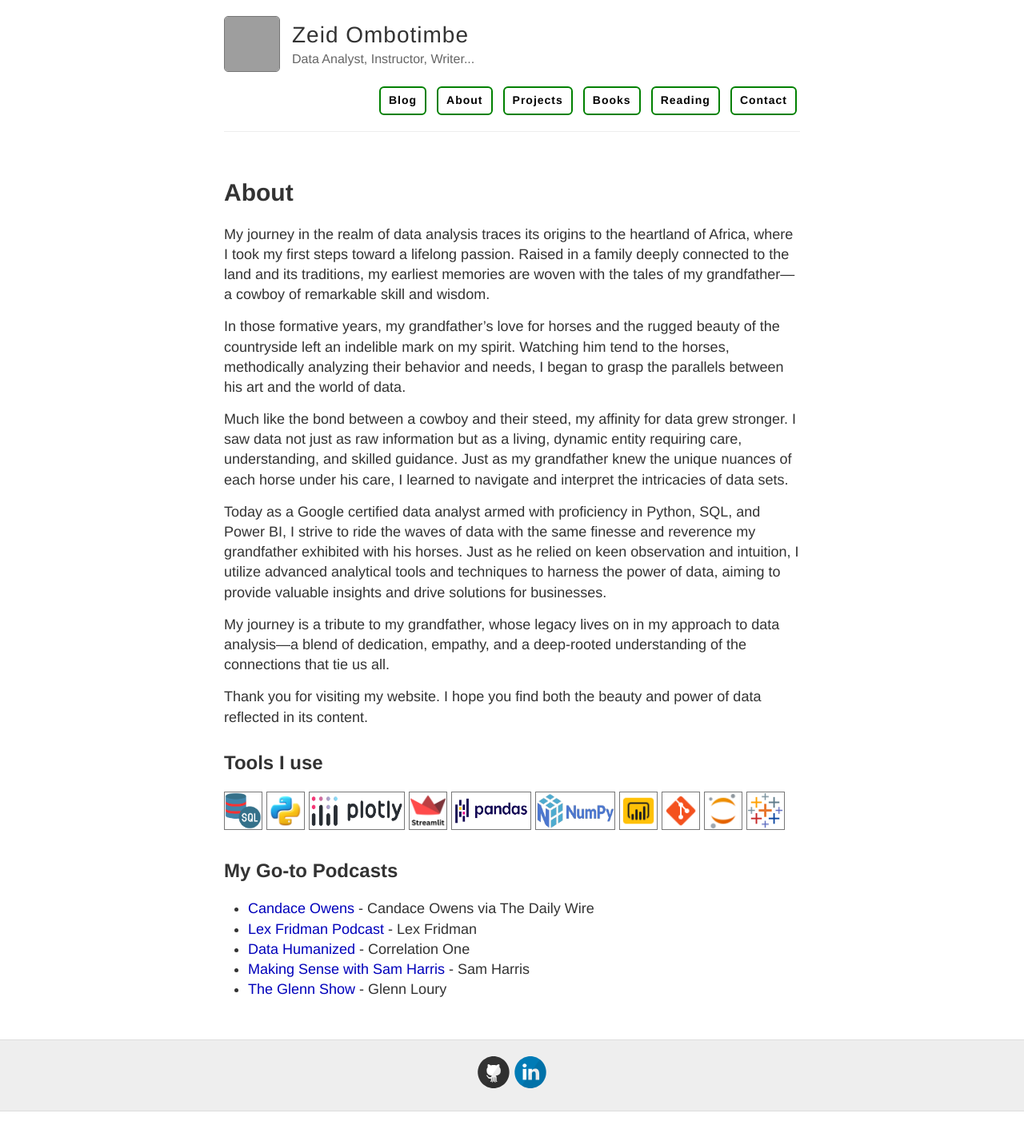
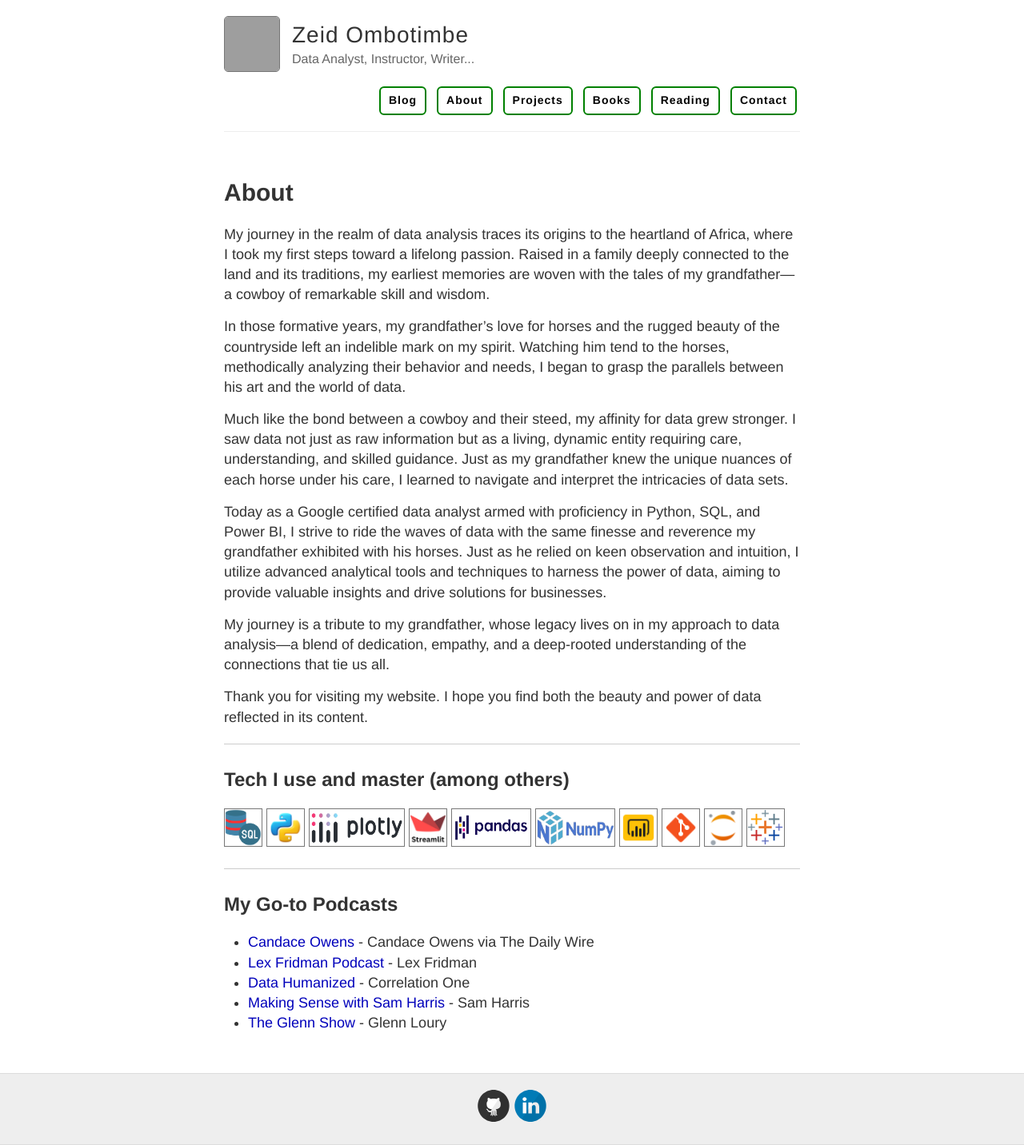
Before and after one commit to obtbe/zeidombo.github.io, a Jekyll site: the page built from about.md, in a window 1280 px wide. Shown: the whole page at 80% size. Built offline with Jekyll 4.4.1, drawn with Linux system fonts in a browser that asks for light colours; our own code applies the rules of GitHub Pages for plain Markdown files; before the commit the page ends 1390 px from its top, so only the background shows below that; grey boxes are pictures that could not be loaded.

Commit message:
go hard...

```diff
--- a/about.md
+++ b/about.md
@@ -20,7 +20,8 @@ My journey is a tribute to my grandfather, whose legacy lives on in my approach
 Thank you for visiting my website. I hope you find both the beauty and power of data reflected in its content.
 <!-- ![Mariam](themes/ezhil/images/zmariam.png) -->
 
-## Tools I use
+<div style="border-bottom: 1px solid #ccc; margin: 20px 0;"></div>
+## Tech I use and master (among others)
 
 <div class="tool-icons">
   <img src="/images/sql.png" alt="SQL Icon" width="48" height="48">
@@ -34,10 +35,8 @@ Thank you for visiting my website. I hope you find both the beauty and power of
   <img src="/images/jupyter.png" alt="Jupyter Icon" width="48" height="48">
   <img src="/images/tableau.png" alt="Tableau Icon" width="48" height="48">
 
-
-
-  <!-- Add similar lines for other tools -->
 </div>
+<div style="border-bottom: 1px solid #ccc; margin: 20px 0;"></div>
 
 
 
```
